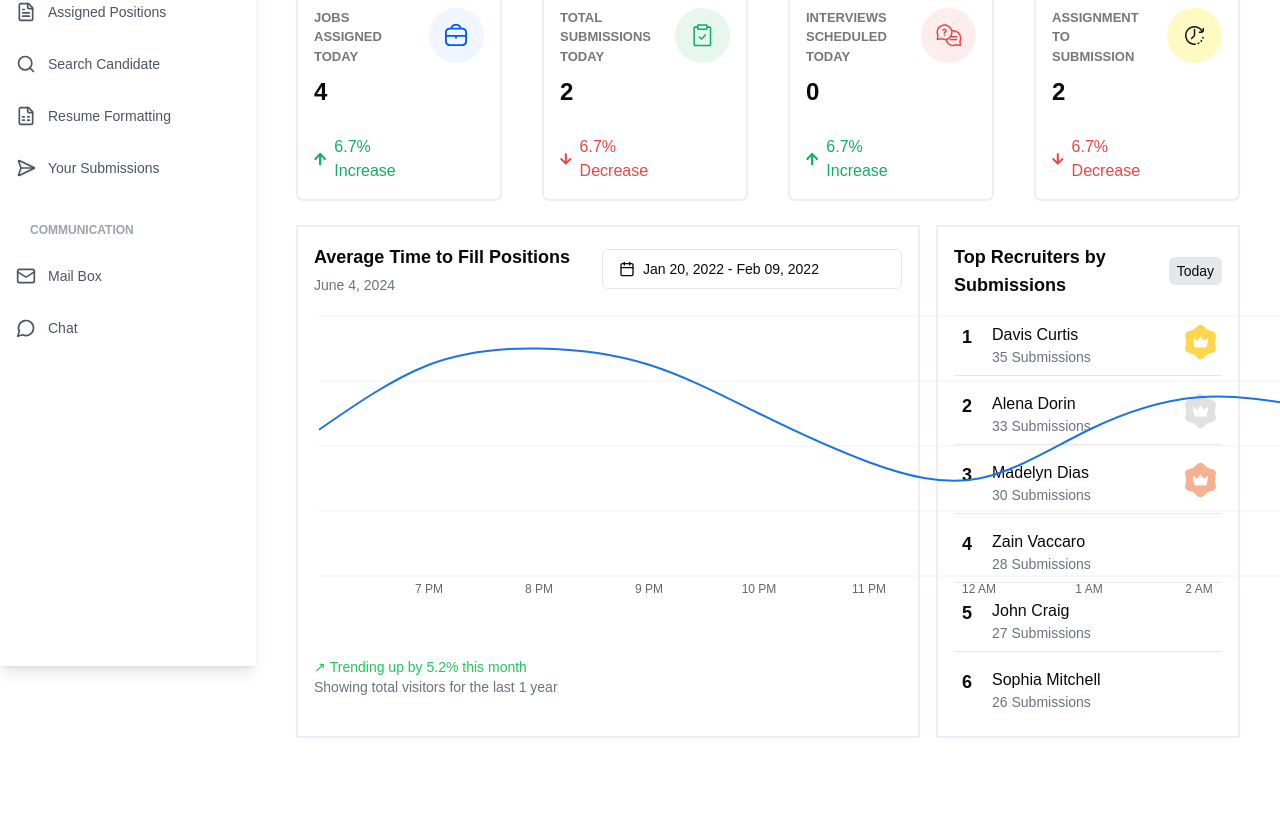
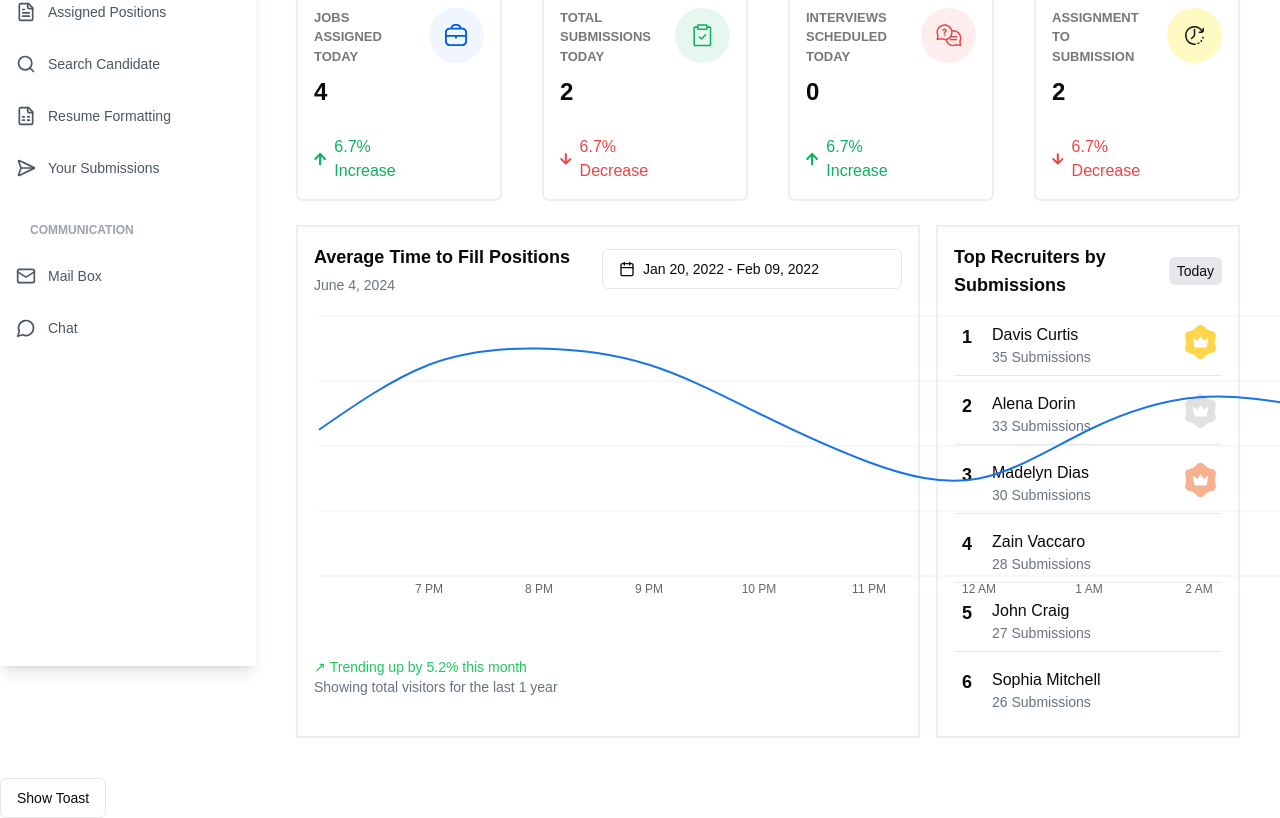
Before and after one commit to aymankhan98/ATS-FRONTEND, a Next.js app: page / in a window 1280 px wide. Shown: the part 277-1095 px from the top of the page. Before the commit the page ends 1055 px from the top, so only its background shows below. Built offline with nearby package versions, Linux system fonts and the light colour scheme.

Commit message:
toastadded

```diff
--- a/package.json
+++ b/package.json
@@ -16,6 +16,7 @@
     "@radix-ui/react-popover": "^1.1.2",
     "@radix-ui/react-separator": "^1.1.0",
     "@radix-ui/react-slot": "^1.1.0",
+    "@radix-ui/react-toast": "^1.2.2",
     "@radix-ui/react-tooltip": "^1.1.3",
     "@tanstack/react-table": "^8.20.5",
     "class-variance-authority": "^0.7.0",
--- a/src/app/components/common/lineGraph.tsx
+++ b/src/app/components/common/lineGraph.tsx
@@ -1,13 +1,19 @@
 "use client";
 import React from "react";
+import dynamic from "next/dynamic";
+
 import {
-  LineChart,
+  // LineChart,
   Line,
   XAxis,
   YAxis,
   CartesianGrid,
   Tooltip,
 } from "recharts";
+const LineChart = dynamic(
+  () => import("recharts").then((line) => line.LineChart),
+  { ssr: false }
+);
 import { DatePickerWithRange } from "./calender";
 
 const data = [
--- /dev/null
+++ b/src/app/components/shadcn/toast.tsx
@@ -0,0 +1,133 @@
+"use client";
+
+import * as React from "react";
+import * as ToastPrimitives from "@radix-ui/react-toast";
+import { cva, type VariantProps } from "class-variance-authority";
+import { X, Bell } from "lucide-react";
+import { cn } from "@/lib/utils";
+import { Avatar, AvatarImage, AvatarFallback } from "./avatar"; // Import Avatar components
+
+const ToastProvider = ToastPrimitives.Provider;
+
+const ToastViewport = React.forwardRef<
+  React.ElementRef<typeof ToastPrimitives.Viewport>,
+  React.ComponentPropsWithoutRef<typeof ToastPrimitives.Viewport>
+>(({ className, ...props }, ref) => (
+  <ToastPrimitives.Viewport
+    ref={ref}
+    className={cn(
+      "fixed top-0 z-[100] flex  w-full h-[188px] flex-col-reverse p-4 sm:bottom-0 sm:right-0 sm:top-auto sm:flex-col md:max-w-[420px]",
+      className
+    )}
+    {...props}
+  />
+));
+ToastViewport.displayName = ToastPrimitives.Viewport.displayName;
+
+const toastVariants = cva(
+  "group pointer-events-auto relative flex w-full flex-col rounded-md border border-gray-300 bg-white shadow-lg transition-all overflow-hidden",
+  {
+    variants: {
+      variant: {
+        default: "border-gray-200 bg-white text-black",
+        destructive: "border-red-200 bg-red-50 text-red-700",
+      },
+    },
+    defaultVariants: {
+      variant: "default",
+    },
+  }
+);
+
+const Toast = React.forwardRef<
+  React.ElementRef<typeof ToastPrimitives.Root>,
+  React.ComponentPropsWithoutRef<typeof ToastPrimitives.Root> &
+    VariantProps<typeof toastVariants>
+>(({ className, variant, ...props }, ref) => {
+  return (
+    <ToastPrimitives.Root
+      ref={ref}
+      className={cn(toastVariants({ variant }), className)}
+      {...props}
+    >
+      {/* Blue bar with Bell Icon and New Notification text */}
+      <div className="flex items-center w-full h-[40px] bg-[#3E5CCE] text-white px-3">
+        <Bell className="h-4 w-4 mr-2" />
+        <span className="text-sm font-[600]">New notification</span>
+      </div>
+
+      {/* Main content below the blue bar */}
+      <div className="flex items-start p-4 pt-[35px] space-x-3">
+        <Avatar className="h-[30px] w-[30px]">
+          <AvatarImage src="https://github.com/shadcn.png" />
+          <AvatarFallback>CN</AvatarFallback>
+        </Avatar>
+        <div className="flex-1">
+          <ToastTitle className="text-black font-[500]">
+            New job posting for Software Engineer has been approved...
+          </ToastTitle>
+          <ToastDescription className="text-gray-600"></ToastDescription>
+          <div className="mt-1">
+            <button className="text-xs text-blue-600 hover:underline">
+              Mark as read
+            </button>
+          </div>
+        </div>
+      </div>
+
+      {/* Close Button */}
+      <ToastClose />
+    </ToastPrimitives.Root>
+  );
+});
+Toast.displayName = ToastPrimitives.Root.displayName;
+
+const ToastTitle = React.forwardRef<
+  React.ElementRef<typeof ToastPrimitives.Title>,
+  React.ComponentPropsWithoutRef<typeof ToastPrimitives.Title>
+>(({ className, ...props }, ref) => (
+  <ToastPrimitives.Title
+    ref={ref}
+    className={cn("text-sm font-bold", className)}
+    {...props}
+  />
+));
+ToastTitle.displayName = ToastPrimitives.Title.displayName;
+
+const ToastDescription = React.forwardRef<
+  React.ElementRef<typeof ToastPrimitives.Description>,
+  React.ComponentPropsWithoutRef<typeof ToastPrimitives.Description>
+>(({ className, ...props }, ref) => (
+  <ToastPrimitives.Description
+    ref={ref}
+    className={cn("text-xs opacity-90", className)}
+    {...props}
+  />
+));
+ToastDescription.displayName = ToastPrimitives.Description.displayName;
+
+const ToastClose = React.forwardRef<
+  React.ElementRef<typeof ToastPrimitives.Close>,
+  React.ComponentPropsWithoutRef<typeof ToastPrimitives.Close>
+>(({ className, ...props }, ref) => (
+  <ToastPrimitives.Close
+    ref={ref}
+    className={cn(
+      "absolute right-2 top-2 p-1 text-white hover:text-white focus:outline-none",
+      className
+    )}
+    {...props}
+  >
+    <X className="h-4 w-4" />
+  </ToastPrimitives.Close>
+));
+ToastClose.displayName = ToastPrimitives.Close.displayName;
+
+export {
+  ToastProvider,
+  ToastViewport,
+  Toast,
+  ToastTitle,
+  ToastDescription,
+  ToastClose,
+};
--- /dev/null
+++ b/src/app/components/shadcn/toaster.tsx
@@ -0,0 +1,35 @@
+"use client";
+
+import { useToast } from "@/app/components/shadcn/use-toast";
+import {
+  Toast,
+  ToastClose,
+  ToastDescription,
+  ToastProvider,
+  ToastTitle,
+  ToastViewport,
+} from "@/app/components/shadcn/toast";
+
+export function Toaster() {
+  const { toasts } = useToast();
+
+  return (
+    <ToastProvider>
+      {toasts.map(function ({ id, title, description, action, ...props }) {
+        return (
+          <Toast key={id} {...props}>
+            <div className="grid gap-1">
+              {title && <ToastTitle>{title}</ToastTitle>}
+              {description && (
+                <ToastDescription>{description}</ToastDescription>
+              )}
+            </div>
+            {action}
+            <ToastClose />
+          </Toast>
+        );
+      })}
+      <ToastViewport />
+    </ToastProvider>
+  );
+}
--- /dev/null
+++ b/src/app/components/shadcn/use-toast.tsx
@@ -0,0 +1,194 @@
+"use client";
+
+// Inspired by react-hot-toast library
+import * as React from "react";
+
+import type {
+  ToastActionElement,
+  ToastProps,
+} from "@/app/components/shadcn/toast";
+
+const TOAST_LIMIT = 1;
+const TOAST_REMOVE_DELAY = 1000000;
+
+type ToasterToast = ToastProps & {
+  id: string;
+  title?: React.ReactNode;
+  description?: React.ReactNode;
+  action?: ToastActionElement;
+};
+
+const actionTypes = {
+  ADD_TOAST: "ADD_TOAST",
+  UPDATE_TOAST: "UPDATE_TOAST",
+  DISMISS_TOAST: "DISMISS_TOAST",
+  REMOVE_TOAST: "REMOVE_TOAST",
+} as const;
+
+let count = 0;
+
+function genId() {
+  count = (count + 1) % Number.MAX_SAFE_INTEGER;
+  return count.toString();
+}
+
+type ActionType = typeof actionTypes;
+
+type Action =
+  | {
+      type: ActionType["ADD_TOAST"];
+      toast: ToasterToast;
+    }
+  | {
+      type: ActionType["UPDATE_TOAST"];
+      toast: Partial<ToasterToast>;
+    }
+  | {
+      type: ActionType["DISMISS_TOAST"];
+      toastId?: ToasterToast["id"];
+    }
+  | {
+      type: ActionType["REMOVE_TOAST"];
+      toastId?: ToasterToast["id"];
+    };
+
+interface State {
+  toasts: ToasterToast[];
+}
+
+const toastTimeouts = new Map<string, ReturnType<typeof setTimeout>>();
+
+const addToRemoveQueue = (toastId: string) => {
+  if (toastTimeouts.has(toastId)) {
+    return;
+  }
+
+  const timeout = setTimeout(() => {
+    toastTimeouts.delete(toastId);
+    dispatch({
+      type: "REMOVE_TOAST",
+      toastId: toastId,
+    });
+  }, TOAST_REMOVE_DELAY);
+
+  toastTimeouts.set(toastId, timeout);
+};
+
+export const reducer = (state: State, action: Action): State => {
+  switch (action.type) {
+    case "ADD_TOAST":
+      return {
+        ...state,
+        toasts: [action.toast, ...state.toasts].slice(0, TOAST_LIMIT),
+      };
+
+    case "UPDATE_TOAST":
+      return {
+        ...state,
+        toasts: state.toasts.map((t) =>
+          t.id === action.toast.id ? { ...t, ...action.toast } : t
+        ),
+      };
+
+    case "DISMISS_TOAST": {
+      const { toastId } = action;
+
+      // ! Side effects ! - This could be extracted into a dismissToast() action,
+      // but I'll keep it here for simplicity
+      if (toastId) {
+        addToRemoveQueue(toastId);
+      } else {
+        state.toasts.forEach((toast) => {
+          addToRemoveQueue(toast.id);
+        });
+      }
+
+      return {
+        ...state,
+        toasts: state.toasts.map((t) =>
+          t.id === toastId || toastId === undefined
+            ? {
+                ...t,
+                open: false,
+              }
+            : t
+        ),
+      };
+    }
+    case "REMOVE_TOAST":
+      if (action.toastId === undefined) {
+        return {
+          ...state,
+          toasts: [],
+        };
+      }
+      return {
+        ...state,
+        toasts: state.toasts.filter((t) => t.id !== action.toastId),
+      };
+  }
+};
+
+const listeners: Array<(state: State) => void> = [];
+
+let memoryState: State = { toasts: [] };
+
+function dispatch(action: Action) {
+  memoryState = reducer(memoryState, action);
+  listeners.forEach((listener) => {
+    listener(memoryState);
+  });
+}
+
+type Toast = Omit<ToasterToast, "id">;
+
+function toast({ ...props }: Toast) {
+  const id = genId();
+
+  const update = (props: ToasterToast) =>
+    dispatch({
+      type: "UPDATE_TOAST",
+      toast: { ...props, id },
+    });
+  const dismiss = () => dispatch({ type: "DISMISS_TOAST", toastId: id });
+
+  dispatch({
+    type: "ADD_TOAST",
+    toast: {
+      ...props,
+      id,
+      open: true,
+      onOpenChange: (open) => {
+        if (!open) dismiss();
+      },
+    },
+  });
+
+  return {
+    id: id,
+    dismiss,
+    update,
+  };
+}
+
+function useToast() {
+  const [state, setState] = React.useState<State>(memoryState);
+
+  React.useEffect(() => {
+    listeners.push(setState);
+    return () => {
+      const index = listeners.indexOf(setState);
+      if (index > -1) {
+        listeners.splice(index, 1);
+      }
+    };
+  }, [state]);
+
+  return {
+    ...state,
+    toast,
+    dismiss: (toastId?: string) => dispatch({ type: "DISMISS_TOAST", toastId }),
+  };
+}
+
+export { useToast, toast };
--- a/src/app/page.tsx
+++ b/src/app/page.tsx
@@ -2,11 +2,26 @@
 
 import { sidebarData } from "../app/dummy data/DbSidebarData";
 import CombinedNavbar from "./components/main-layout";
+import { Button } from "./components/shadcn/button";
+import { Toaster } from "./components/shadcn/toaster";
+import { toast } from "./components/shadcn/use-toast";
 
 export default function Home() {
   return (
     <main>
       <CombinedNavbar sections={sidebarData} />
+      <Button
+        variant="outline"
+        onClick={() => {
+          toast({
+            title: "Uh oh! Something went wrong.",
+            description: "There was a problem with your request.",
+          });
+        }}
+      >
+        Show Toast
+      </Button>
+      <Toaster />
     </main>
   );
 }
```
Also changed, not shown: 1 other file (tests, documents, lock files or other folders).
